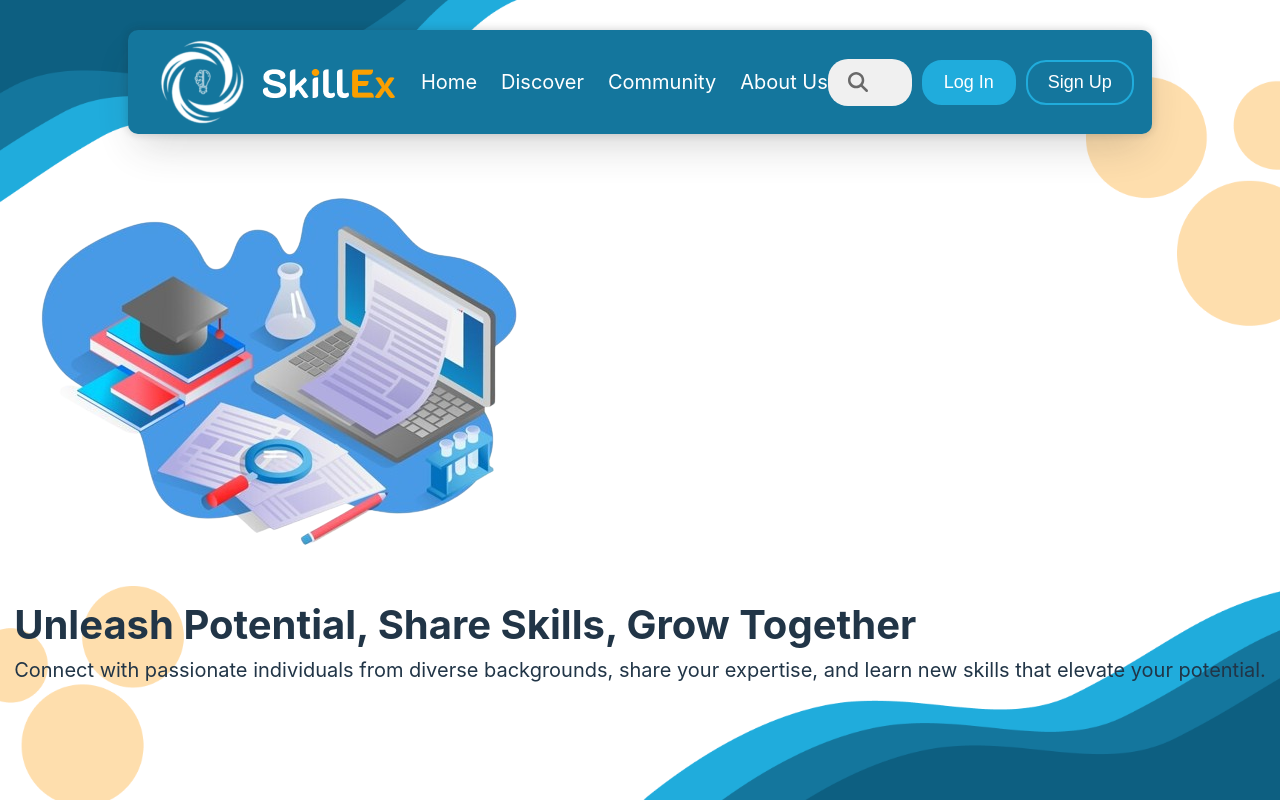
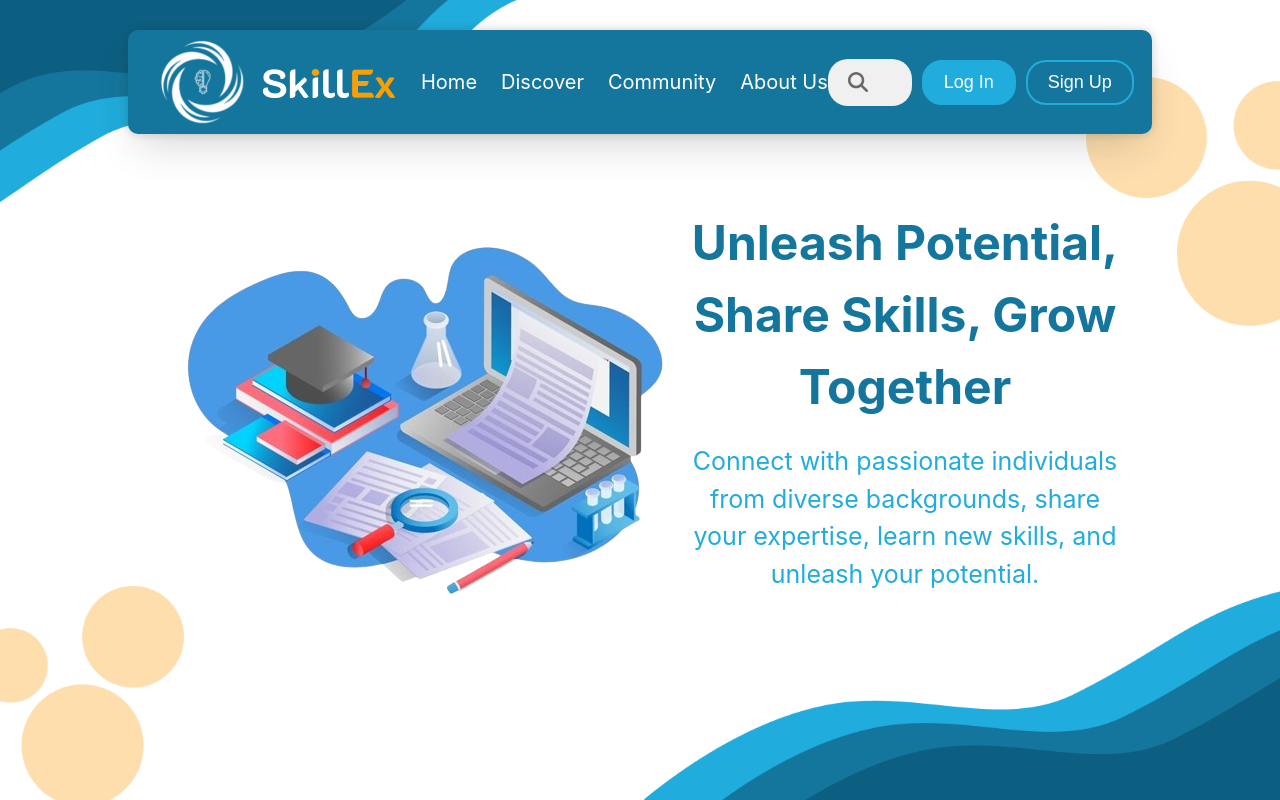
Before and after one commit to makhoulshbeeb/skill-ex-front, a React (Vite) app in the folder SkillEx/: page / in a window 1280 px wide. Built offline with nearby package versions, Linux system fonts and the light colour scheme; no server answers.

Commit message:
stylized the  hero section

```diff
--- a/SkillEx/src/components/auth/Auth.css
+++ b/SkillEx/src/components/auth/Auth.css
@@ -14,6 +14,11 @@
 
 .auth-container>img {
     align-self: flex-start;
+}
+
+.auth-logo {
+    object-fit: contain;
+    height: 7rem;
 }
 
 .auth-form {
@@ -45,9 +50,10 @@
     align-items: center;
     gap: 0.75rem;
     width: 100%;
+    min-height: 65%;
 }
 
-.input-form>h2 {
+.title {
     width: 75%;
     text-align: center;
     padding-bottom: 0.5rem;
--- a/SkillEx/src/components/auth/Login.jsx
+++ b/SkillEx/src/components/auth/Login.jsx
@@ -43,9 +43,9 @@ export default function Login() {
 
     return (
         <div className="form-container" onSubmit={handleSubmit(loginHandler)}>
+            <h2 className="title">Login</h2>
+            <form className="input-form">
 
-            <form className="input-form">
-                <h2 className="title">Login</h2>
                 <div>
                     <label>Email or Username</label>
                     <input type="text" id={'credential'} placeholder={'Email or Username'} {...register('credential')} required />
--- a/SkillEx/src/components/auth/Signup.jsx
+++ b/SkillEx/src/components/auth/Signup.jsx
@@ -56,10 +56,13 @@ export default function Signup() {
                     <label>Email</label>
                     <input type="text" id={'email'} placeholder={'email@example.com'} {...register('email')} required />
                 </div>
-                {/* <div>
+                <div style={{ display: "flex", gap: '0.25rem' }}>
                     <input type="radio" id={'male'} value={'male'} {...register('gender')} required />
+                    <label>Male</label>
+                    <br></br>
                     <input type="radio" id={'female'} value={'female'} {...register('gender')} required />
-                </div> */}
+                    <label>Female</label>
+                </div>
                 <div>
                     <label>Password</label>
                     <input type="password" id={'password'} placeholder={'Password'} {...register('password')} required />
@@ -70,7 +73,7 @@ export default function Signup() {
                 </div>
                 <SubmitButton text={"Sign Up"} isLoading={isLoading}></SubmitButton>
             </form>
-            <div className="have-account">Don't have an account? <span onClick={() => navigate('/auth/login')}>Login</span></div>
+            <div className="have-account">Don't have an account? <span onClick={() => navigate('/auth/login')}>Log in</span></div>
         </div>
     )
 }
--- a/SkillEx/src/components/home/HeroSection.jsx
+++ b/SkillEx/src/components/home/HeroSection.jsx
@@ -7,7 +7,7 @@ export default function HeroSection() {
                 <img src={'/Hero image.png'} alt="Hero Image" />
                 <div className='hero-slogan'>
                     <h1>Unleash Potential, Share Skills, Grow Together</h1>
-                    <p>Connect with passionate individuals from diverse backgrounds, share your expertise, and learn new skills that elevate your potential.</p>
+                    <p>Connect with passionate individuals from diverse backgrounds, share your expertise, learn new skills, and unleash your potential.</p>
                 </div>
             </div>
         </div>
--- a/SkillEx/src/components/home/Home.css
+++ b/SkillEx/src/components/home/Home.css
@@ -1,4 +1,4 @@
-/********* Home *********/
+/********* HERO SECTION *********/
 
 .hero-section {
     width: 100dvw;
@@ -16,3 +16,106 @@
     position: absolute;
     z-index: -1;
 }
+
+.hero-section>div {
+    height: 70%;
+    width: 75%;
+    display: flex;
+    justify-content: center;
+    align-items: center;
+}
+
+.hero-section>div>img {
+    object-fit: contain;
+    width: 100%;
+}
+
+.hero-slogan {
+    text-align: center;
+    display: flex;
+    flex-direction: column;
+    justify-content: center;
+    align-items: center;
+    gap: 1rem;
+}
+
+.hero-slogan>h1 {
+    color: var(--primary-color);
+    font-size: 2.4rem;
+}
+
+.hero-slogan>p {
+    color: var(--primary-light);
+    font-size: 1.25rem;
+}
+
+/********* DISPLAY *********/
+
+.display>h2 {
+    font-size: 2.5rem;
+    padding: 0 2rem;
+    align-self: flex-start;
+
+}
+
+.scroll-display {
+    display: flex;
+    flex-direction: row;
+    justify-content: flex-start;
+    overflow-x: scroll;
+    gap: 2rem;
+    padding: 1rem 2rem 2rem 2rem;
+    border-radius: 2rem;
+}
+
+.scroll-display::-webkit-scrollbar {
+    display: none;
+}
+
+.panel {
+    justify-content: flex-end;
+    background-repeat: no-repeat;
+    background-size: cover;
+    flex-shrink: 0;
+    height: 320px;
+    width: 18vw;
+    min-width: 360px;
+    box-shadow: -0.2vw 0.8vh 1vh 0.5vh var(--shadow-color);
+    background-color: white;
+    border-radius: 1.5rem;
+    overflow: hidden;
+    display: flex;
+    flex-direction: column;
+    justify-content: space-between;
+    cursor: pointer;
+    padding-bottom: 2rem;
+    font-size: 1.2rem;
+}
+
+.panel:hover {
+    scale: 1.05;
+}
+
+.panel>h3 {
+    font-weight: bolder;
+    color: var(--background-color);
+    font-size: 2rem;
+    align-self: center;
+    margin-bottom: 3rem;
+    text-shadow: -2.5px 2.5px var(--shadow-color);
+    text-decoration: solid;
+}
+
+.panel>img {
+    height: 70%;
+    min-width: 100%;
+    top: 0;
+    justify-self: flex-start;
+    align-self: center;
+}
+
+.course-panel-row {
+    padding: 0 2rem;
+    display: flex;
+    justify-content: space-between;
+}
--- a/SkillEx/src/pages/Auth.jsx
+++ b/SkillEx/src/pages/Auth.jsx
@@ -10,7 +10,7 @@ export default function Auth() {
     const { sign } = useParams()
     return (
         <div className="auth-container" style={{ flexDirection: `${sign == 'login' ? 'row' : 'row-reverse'}` }}>
-            <img src="/SkillEx Logo with Text.png"></img>
+            <img className="auth-logo" src="/SkillEx Logo with Text.png"></img>
             <div className="auth-form">{sign == 'login' ? <Login ></Login> : <Signup></Signup>}</div>
             {sign == 'login'
                 ? <img src="/SkillEx Background 2.png" alt="Login Background" className="bg" />
--- a/SkillEx/src/pages/Home.jsx
+++ b/SkillEx/src/pages/Home.jsx
@@ -8,6 +8,7 @@ export default function Home() {
             <Navbar />
             <div>
                 <HeroSection />
+
             </div>
         </>
     )
```
Also changed, not shown: SkillEx/public/SkillEx Background 2.png, SkillEx/public/SkillEx Background 3.png.
